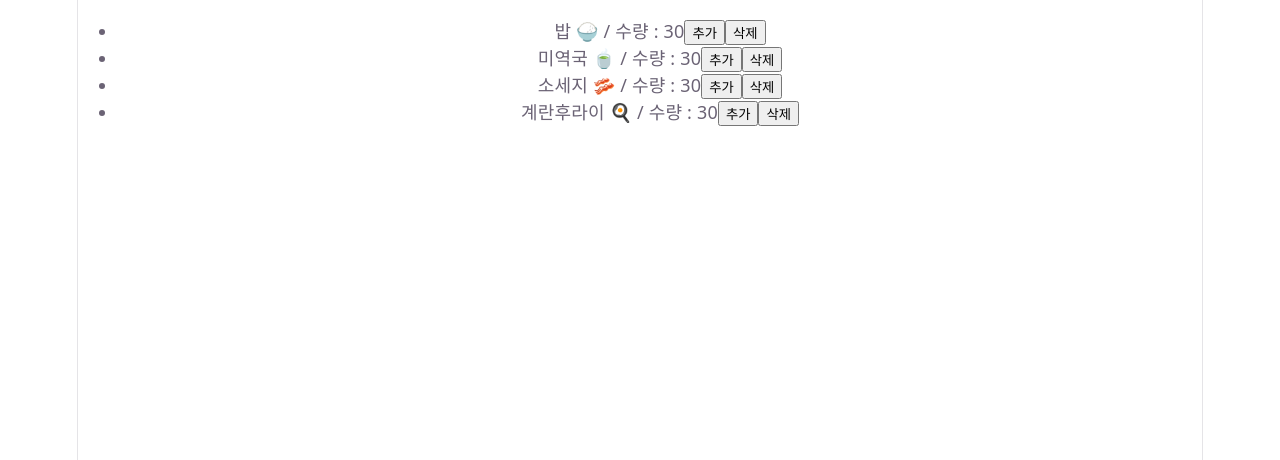
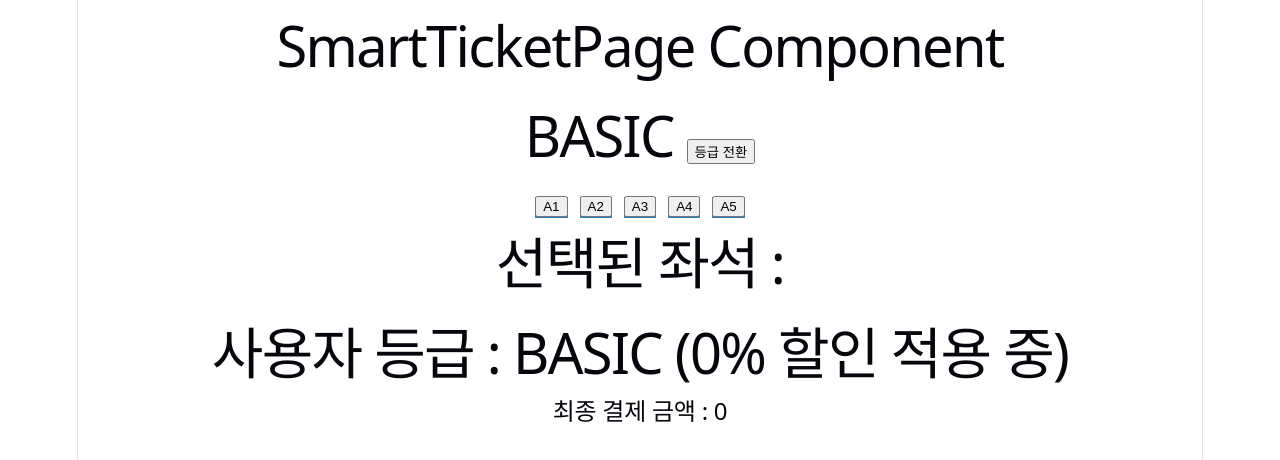
Before and after one commit to hyejoy/react-master, a React (Vite) app in the folder my-react-app/: page / in a window 1280 px wide. Shown: the top 460 px of the page. Built offline with nearby package versions, Linux system fonts and the light colour scheme.

Commit message:
feat: 🚩 [useReducer 미션 3: 고급] 비즈니스 규칙이 담긴 '스마트 티켓 예매 시스템'

```diff
--- a/my-react-app/src/App.tsx
+++ b/my-react-app/src/App.tsx
@@ -1,11 +1,12 @@
 import CartPage from "./pages/01. cart/ReducerCartPage";
 import ReduxToolkitCartPage from "./pages/01. cart/ReduxToolkitCartPage";
 import { CafeteriaPage } from "./pages/02.cafeteria/CafeteriaPage";
+import SmartTicketPage from "./pages/03. smartTicket/SmartTicketPage";
 
 export default function App() {
   return (
     <>
-      <CafeteriaPage />
+      <SmartTicketPage />
     </>
   );
 }
--- /dev/null
+++ b/my-react-app/src/pages/03. smartTicket/SmartTicketPage.tsx
@@ -0,0 +1,106 @@
+import { useReducer } from "react";
+
+type User = {
+  reservedSeats: string[];
+  grade: "BASIC" | "VIP";
+  discount: 1.0 | 0.8;
+  totalAmount: number;
+};
+
+type TicketAction = {
+  type: "CLICKSEAT" | "CHANGEGRADE";
+  payload?: { seat: "A1" | "A2" | "A3" | "A4" | "A5" };
+};
+
+const initialData: User = {
+  reservedSeats: [],
+  grade: "BASIC",
+  discount: 1.0, // VIP : 0.8
+  totalAmount: 0,
+};
+
+function ticketReducer(state: User, action: TicketAction) {
+  switch (action.type) {
+    case "CLICKSEAT":
+      /** 자리 중복선택 체크 */
+      const findSeated = state.reservedSeats.find(
+        (seat) => seat === action.payload!.seat,
+      );
+
+      if (findSeated) {
+        return {
+          ...state,
+          reservedSeats: state.reservedSeats.filter(
+            (seat) => seat !== action.payload!.seat,
+          ),
+          totalAmount:
+            (state.reservedSeats.length - 1) * 15000 * state.discount,
+        };
+      } else {
+        /** 자리 최대 4개 선택만 가능 */
+        if (state.reservedSeats.length === 4) {
+          alert("최대 4석만 선택 가능합니다.");
+          return state;
+        }
+        /** 새로운 자리 체크시 */
+        return {
+          ...state,
+          reservedSeats: [...state.reservedSeats, action.payload!.seat],
+          totalAmount:
+            (state.reservedSeats.length + 1) * 15000 * state.discount,
+        };
+      }
+    case "CHANGEGRADE":
+      const newDiscount = state.grade === "BASIC" ? 0.8 : 1.0;
+      return {
+        ...state,
+        grade: (state.grade === "BASIC" ? "VIP" : "BASIC") as "BASIC" | "VIP", // 여기서 왜 grade가 string으로 추적되는지 알려줘
+        discount: newDiscount as 1.0 | 0.8,
+        totalAmount: state.reservedSeats.length * 15000 * newDiscount,
+      };
+    default:
+      return state;
+  }
+}
+
+export default function SmartTicketPage() {
+  const [ticket, dispatch] = useReducer(ticketReducer, initialData);
+  return (
+    <>
+      <h1>SmartTicketPage Component</h1>
+      <h1>
+        {ticket.grade}{" "}
+        <button onClick={() => dispatch({ type: "CHANGEGRADE" })}>
+          등급 전환
+        </button>
+      </h1>
+
+      <div style={{ display: "flex", gap: "12px", justifyContent: "center" }}>
+        {["A1", "A2", "A3", "A4", "A5"].map((seat) => (
+          <button
+            key={seat}
+            style={
+              ticket.reservedSeats.find((reserved) => reserved === seat)
+                ? { border: "none", backgroundColor: "#2980b9" }
+                : { boxShadow: "0 1px #2980b9" }
+            }
+            onClick={() => {
+              dispatch({ type: "CLICKSEAT", payload: { seat: seat as any } });
+              console.log(seat);
+            }}
+          >
+            {seat}
+          </button>
+        ))}
+      </div>
+
+      <h1>선택된 좌석 : {ticket.reservedSeats.join(",")}</h1>
+      <h1>
+        사용자 등급 : {ticket.grade} ({((1 - ticket.discount) * 100).toFixed(0)}
+        % 할인 적용 중)
+      </h1>
+
+      <h2>최종 결제 금액 : {ticket.totalAmount}</h2>
+    </>
+  );
+}
```
